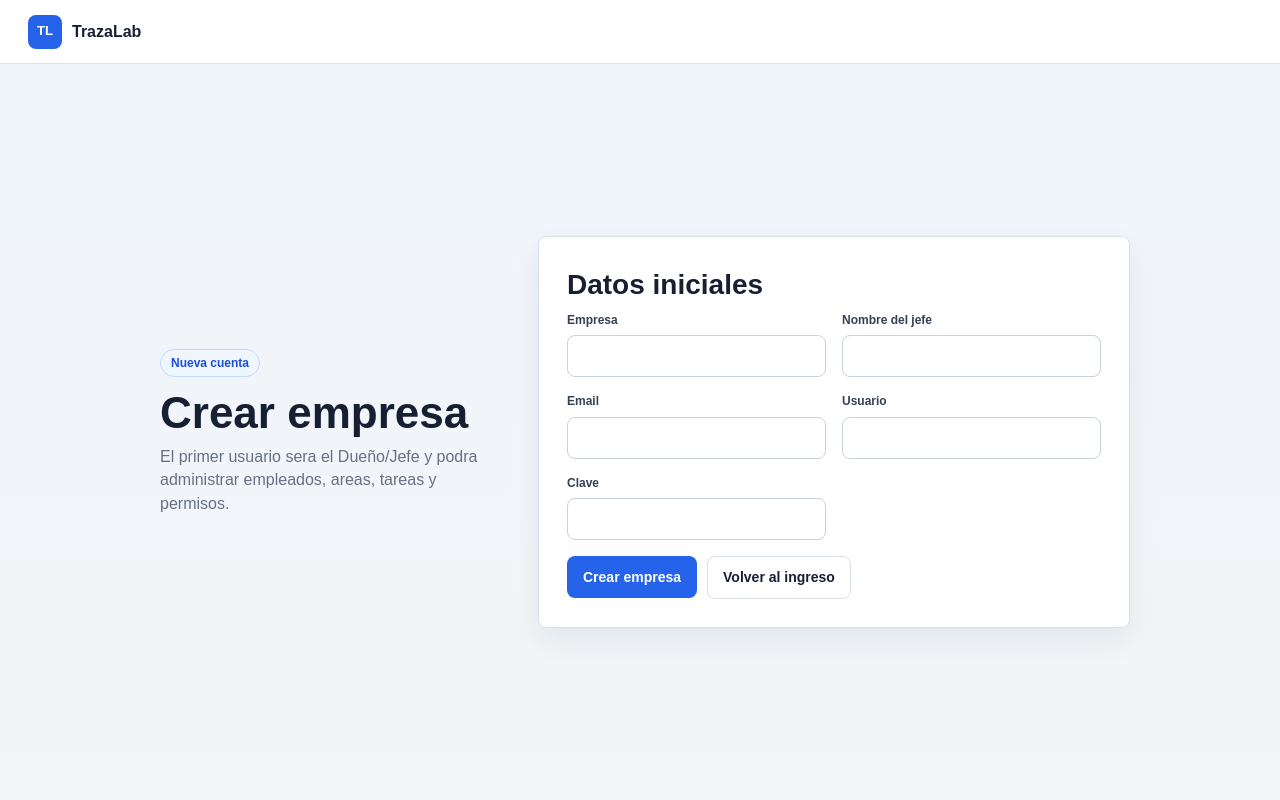
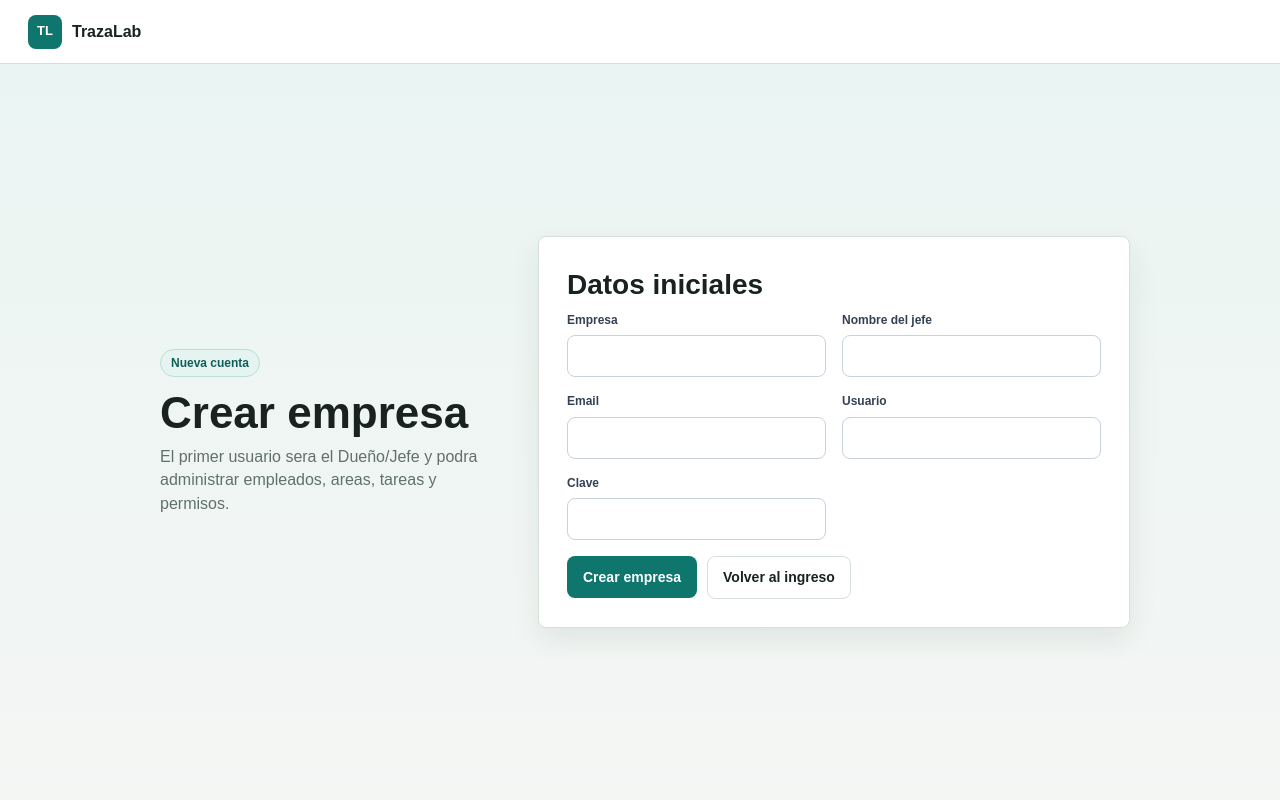
Before and after one commit to Abalito04/JornadaDex, a Flask app: page /auth/signup in a window 1280 px wide. Run offline with Flask 3, Linux system fonts and the light colour scheme.

Commit message:
Update TrazaLab color palette

```diff
--- a/app/static/css/app.css
+++ b/app/static/css/app.css
@@ -1,24 +1,24 @@
 :root {
-  --bg: #f3f5f7;
+  --bg: #f4f6f4;
   --panel: #ffffff;
-  --panel-soft: #f8fafc;
-  --text: #172033;
-  --muted: #667085;
-  --muted-2: #98a2b3;
-  --line: #d9e0e8;
-  --line-soft: #edf1f5;
-  --brand: #2563eb;
-  --brand-dark: #1d4ed8;
-  --brand-soft: #eff6ff;
+  --panel-soft: #f7faf7;
+  --text: #18231f;
+  --muted: #60706b;
+  --muted-2: #91a19c;
+  --line: #d6dfda;
+  --line-soft: #e9efec;
+  --brand: #0f766e;
+  --brand-dark: #115e59;
+  --brand-soft: #e6f4f1;
   --success: #15803d;
   --success-soft: #dcfce7;
   --danger: #b42318;
   --danger-dark: #912018;
   --danger-soft: #fee4e2;
   --warning-soft: #fff7ed;
-  --sidebar: #182230;
-  --sidebar-active: #243244;
-  --shadow: 0 12px 30px rgba(16, 24, 40, 0.07);
+  --sidebar: #13201c;
+  --sidebar-active: #21342f;
+  --shadow: 0 12px 30px rgba(19, 32, 28, 0.08);
   --radius: 8px;
 }
 
@@ -130,7 +130,7 @@ main.auth-main {
   align-items: center;
   padding: 40px 24px;
   background:
-    linear-gradient(180deg, rgba(239, 246, 255, 0.7), rgba(243, 245, 247, 0.9)),
+    linear-gradient(180deg, rgba(230, 244, 241, 0.72), rgba(244, 246, 244, 0.92)),
     var(--bg);
 }
 
@@ -198,7 +198,7 @@ main.auth-main {
   align-items: center;
   min-height: 28px;
   padding: 4px 10px;
-  border: 1px solid #bfdbfe;
+  border: 1px solid #b9ded7;
   border-radius: 999px;
   background: var(--brand-soft);
   color: var(--brand-dark);
@@ -355,7 +355,7 @@ input:focus,
 select:focus,
 textarea:focus {
   border-color: var(--brand);
-  box-shadow: 0 0 0 3px rgba(37, 99, 235, 0.14);
+  box-shadow: 0 0 0 3px rgba(15, 118, 110, 0.15);
 }
 
 button,
@@ -683,7 +683,7 @@ details.area-block:not([open]) .accordion-indicator::after {
 }
 
 .secondary-fill {
-  background: #16a34a;
+  background: #ca8a04;
 }
 
 .empty-state {
@@ -693,9 +693,9 @@ details.area-block:not([open]) .accordion-indicator::after {
 
 .audit-help {
   background: var(--brand-soft);
-  border: 1px solid #bfdbfe;
+  border: 1px solid #b9ded7;
   border-radius: var(--radius);
-  color: #1e3a8a;
+  color: var(--brand-dark);
   font-weight: 700;
   margin-bottom: 16px;
   padding: 12px 14px;
```
